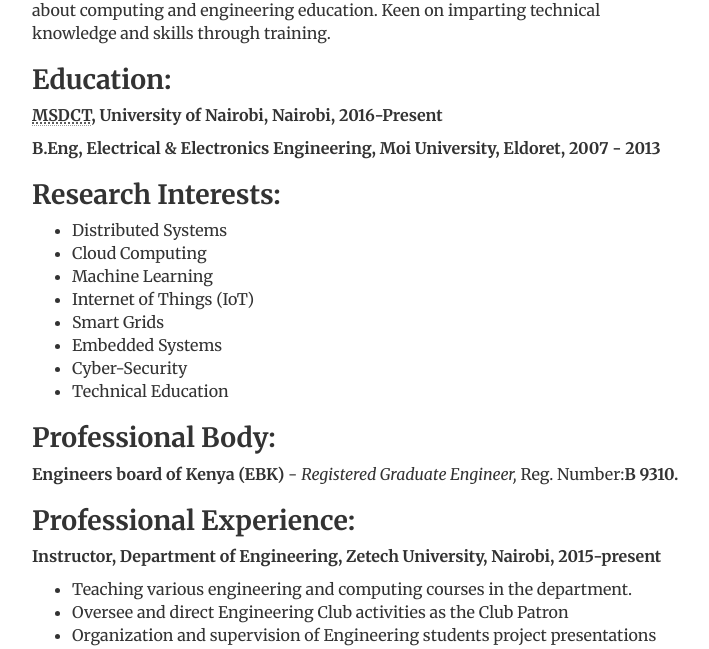
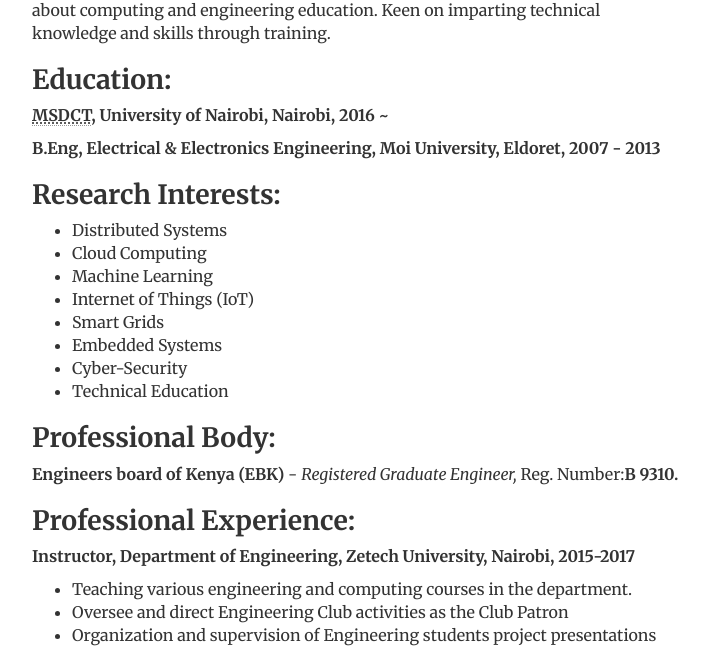
Before and after one commit to theafricanengineer/theafricanengineer.github.io, a Jekyll site: the page built from cv/index.html, in a window 1280 px wide and 900 px high, scrolled down 349 px. Shown: the part 155-804 px from the top of the window, without its empty margins (284-993 px from the left). Built offline with Jekyll 4.4.1, drawn with Linux system fonts in a browser that asks for light colours.

Commit message:
update cv/index.html file

```diff
--- a/cv/index.html
+++ b/cv/index.html
@@ -30,7 +30,7 @@
 				<p>A technology-savvy academic with very strong analytical and leadership skills. Engaged in technical training, software engineering and consulting. Passionate about computing and engineering education. Keen on imparting technical knowledge and skills through training.</p>
 
 				<h2>Education:</h2>
-				<p><strong><abbr title="Master of Science in Distributed Computing Technology">MSDCT</abbr>, University of Nairobi, Nairobi, 2016-Present</strong><br></p>
+				<p><strong><abbr title="Master of Science in Distributed Computing Technology">MSDCT</abbr>, University of Nairobi, Nairobi, 2016 ~ </strong><br></p>
 				<p><strong>B.Eng, Electrical &amp; Electronics Engineering, Moi University, Eldoret, 2007 - 2013</strong></p>
 
 				<h2>Research Interests:</h2>
@@ -49,7 +49,7 @@
 				<p><strong>Engineers board of Kenya (EBK)</strong> - <em>Registered Graduate Engineer,</em> Reg. Number:<strong>B 9310.</strong></p>
 
 				<h2>Professional Experience:</h2>
-				<p><strong>Instructor, Department of Engineering, Zetech University, Nairobi, 2015-present</strong></p>
+				<p><strong>Instructor, Department of Engineering, Zetech University, Nairobi, 2015-2017</strong></p>
 				<ul>
 				<li>Teaching various engineering and computing courses in the department.</li>
 				<li>Oversee and direct Engineering Club activities as the Club Patron</li>
```
